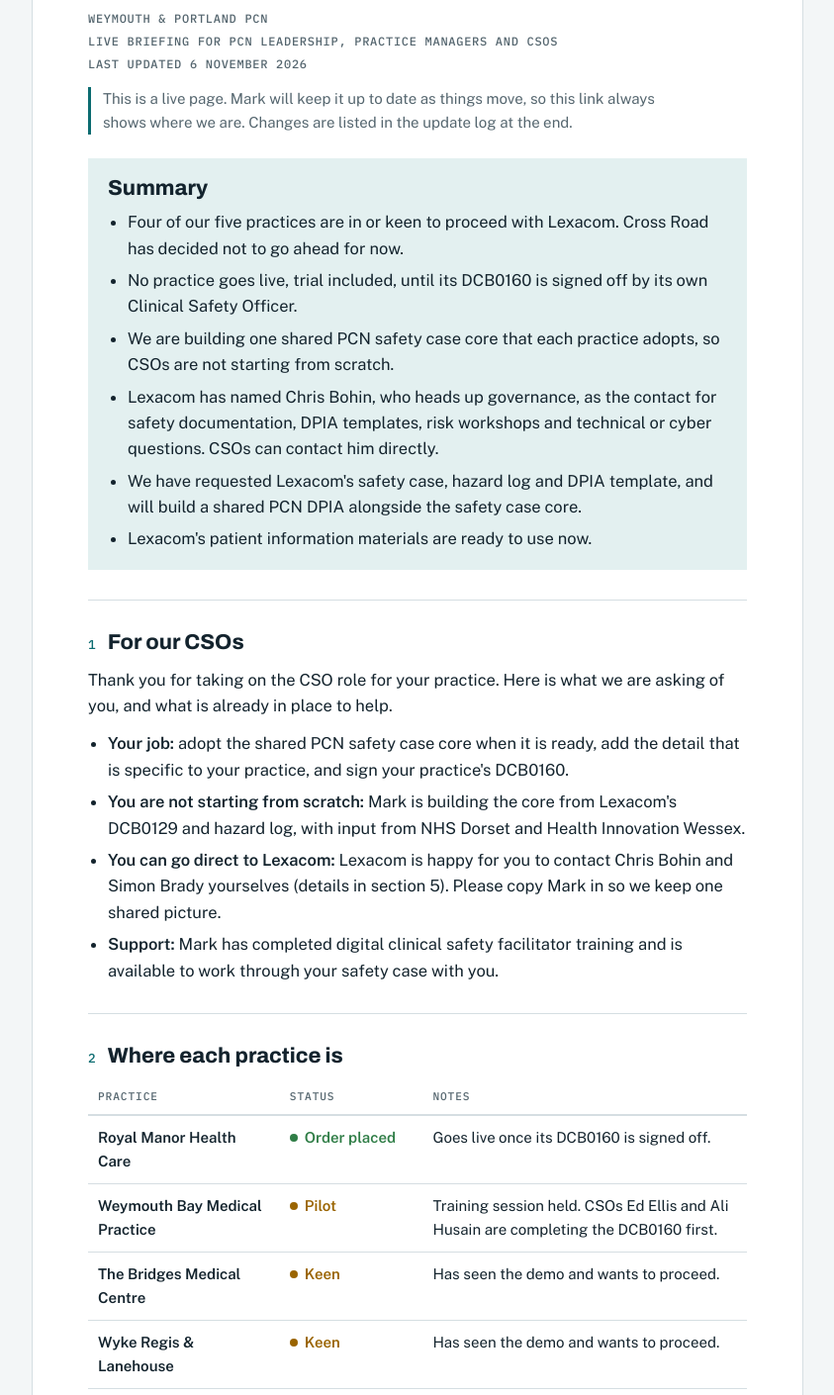
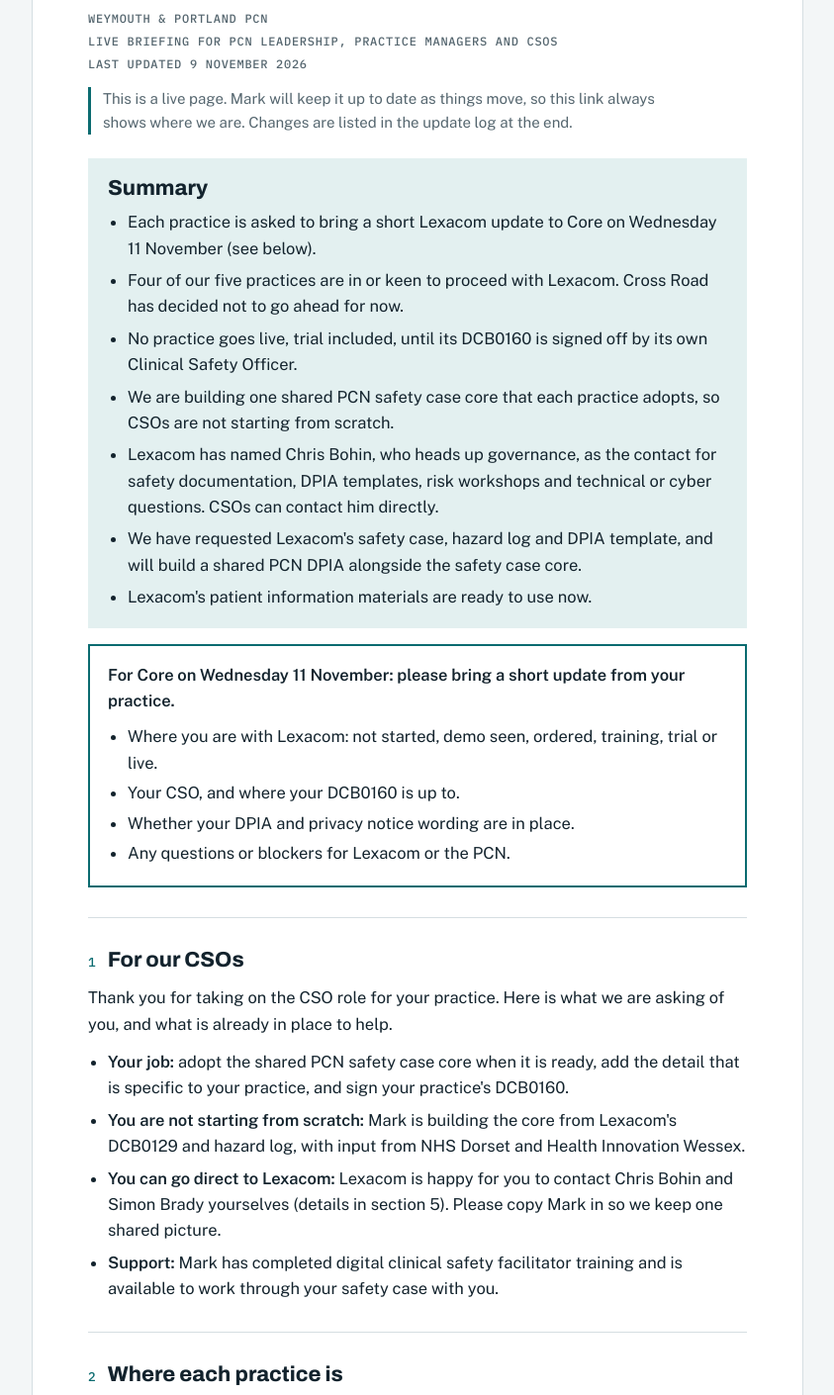
Before and after one commit to weyport-pcn/Lexacom-scrollsite, a plain HTML site: page index.html in a window 1280 px wide. Shown: the part 188-1598 px from the top of the page at 99% size, without its empty margins (218-1061 px from the left). Drawn offline with nearby package versions, Linux system fonts and the light colour scheme.

Commit message:
Update index.html

```diff
--- a/index.html
+++ b/index.html
@@ -67,6 +67,8 @@ td.note{color:var(--muted);font-size:.9rem}
 
 .rule{border:2px solid var(--accent);padding:16px 18px;margin:16px 0}
 .rule p{margin:0;font-weight:600}
+.rule ul.core{margin:10px 0 0}
+.rule ul.core li{margin-bottom:4px}
 .rule .why{font-weight:400;color:var(--muted);margin-top:6px;font-size:.94rem}
 
 .contacts{display:grid;grid-template-columns:repeat(auto-fit,minmax(240px,1fr));gap:12px;margin:8px 0 14px}
@@ -90,18 +92,29 @@ footer{max-width:780px;margin:16px auto 0;font-size:.85rem;color:var(--muted)}
 <div class="outer">
 <article class="paper">
   <h1>Lexacom and our clinical safety case</h1>
-  <div class="meta"><span>Weymouth &amp; Portland PCN</span><span>Live briefing for PCN Leadership, practice managers and CSOs</span><span>Last updated 6 November 2026</span></div>
+  <div class="meta"><span>Weymouth &amp; Portland PCN</span><span>Live briefing for PCN Leadership, practice managers and CSOs</span><span>Last updated 9 November 2026</span></div>
   <p class="live">This is a live page. Mark will keep it up to date as things move, so this link always shows where we are. Changes are listed in the update log at the end.</p>
 
   <div class="summary">
     <h2>Summary</h2>
     <ul>
+      <li>Each practice is asked to bring a short Lexacom update to Core on Wednesday 11 November (see below).</li>
       <li>Four of our five practices are in or keen to proceed with Lexacom. Cross Road has decided not to go ahead for now.</li>
       <li>No practice goes live, trial included, until its DCB0160 is signed off by its own Clinical Safety Officer.</li>
       <li>We are building one shared PCN safety case core that each practice adopts, so CSOs are not starting from scratch.</li>
       <li>Lexacom has named Chris Bohin, who heads up governance, as the contact for safety documentation, DPIA templates, risk workshops and technical or cyber questions. CSOs can contact him directly.</li>
       <li>We have requested Lexacom's safety case, hazard log and DPIA template, and will build a shared PCN DPIA alongside the safety case core.</li>
       <li>Lexacom's patient information materials are ready to use now.</li>
+    </ul>
+  </div>
+
+  <div class="rule">
+    <p>For Core on Wednesday 11 November: please bring a short update from your practice.</p>
+    <ul class="plain core">
+      <li>Where you are with Lexacom: not started, demo seen, ordered, training, trial or live.</li>
+      <li>Your CSO, and where your DCB0160 is up to.</li>
+      <li>Whether your DPIA and privacy notice wording are in place.</li>
+      <li>Any questions or blockers for Lexacom or the PCN.</li>
     </ul>
   </div>
 
@@ -122,7 +135,7 @@ footer{max-width:780px;margin:16px auto 0;font-size:.85rem;color:var(--muted)}
       <thead><tr><th>Practice</th><th>Status</th><th>Notes</th></tr></thead>
       <tbody>
         <tr><td>Royal Manor Health Care</td><td><span class="st ok">Order placed</span></td><td>Goes live once its DCB0160 is signed off.</td></tr>
-        <tr><td>Weymouth Bay Medical Practice</td><td><span class="st warn">Pilot</span></td><td>Training session held. CSOs Ed Ellis and Ali Husain are completing the DCB0160 first.</td></tr>
+        <tr><td>Weymouth Bay Medical Practice</td><td><span class="st warn">Pilot</span></td><td>Training session held. CSOs Ed Ellis and Ali Husain have completed the safety case. The DPIA and privacy notice wording are being prepared, and the practice has asked Lexacom directly for the templates.</td></tr>
         <tr><td>The Bridges Medical Centre</td><td><span class="st warn">Keen</span></td><td>Has seen the demo and wants to proceed.</td></tr>
         <tr><td>Wyke Regis &amp; Lanehouse</td><td><span class="st warn">Keen</span></td><td>Has seen the demo and wants to proceed.</td></tr>
         <tr><td>Cross Road Surgery</td><td><span class="st idle">Not proceeding</span></td><td>Has decided not to go ahead for now.</td></tr>
@@ -147,10 +160,10 @@ footer{max-width:780px;margin:16px auto 0;font-size:.85rem;color:var(--muted)}
         <tr><td>Named governance contact for our CSOs</td><td><span class="st ok">Received</span></td><td class="note">Chris Bohin, who heads up governance at Lexacom. We have asked him to confirm who Lexacom's named Clinical Safety Officer is.</td></tr>
         <tr><td>Patient information leaflets, downloadable or printed</td><td><span class="st ok">Available</span></td><td class="note">On Lexacom's website, under "Ambient AI: information for patients". Practices can download them or request printed copies.</td></tr>
         <tr><td>DCB0129 safety case and hazard log</td><td><span class="st warn">Requested</span></td><td class="note">Requested from Chris Bohin on 6 November.</td></tr>
-        <tr><td>DPIA template or example</td><td><span class="st warn">Requested</span></td><td class="note">Requested from Chris on 6 November. We will use it to build a shared PCN DPIA that each practice adapts.</td></tr>
+        <tr><td>DPIA template or example</td><td><span class="st warn">Requested</span></td><td class="note">Requested from Chris on 6 November, and by Weymouth Bay on 9 November. Weymouth Bay needs it first. We will use it to build a shared PCN DPIA that each practice adapts.</td></tr>
         <tr><td>Risk management workshop for our CSOs</td><td><span class="st ok">Offered</span></td><td class="note">Chris facilitates these. We have asked for dates to agree with CSOs.</td></tr>
         <tr><td>DCB0160 templates or worked examples</td><td><span class="st warn">Requested</span></td><td class="note">Requested from Chris on 6 November.</td></tr>
-        <tr><td>Privacy notice wording, verbal consent scripts and website text</td><td><span class="st warn">Requested</span></td><td class="note">Requested from Chris on 6 November. The patient information pages may cover some of this.</td></tr>
+        <tr><td>Privacy notice wording, verbal consent scripts and website text</td><td><span class="st warn">Requested</span></td><td class="note">Requested from Chris on 6 November, and by Weymouth Bay on 9 November. The patient information pages may cover some of this.</td></tr>
         <tr><td>Training for CSOs, clinicians and PCN staff on safe use, consent and checking outputs</td><td><span class="st warn">Awaiting reply</span></td><td class="note">Not yet answered. Will follow up with Simon.</td></tr>
       </tbody>
     </table></div>
@@ -203,6 +216,7 @@ footer{max-width:780px;margin:16px auto 0;font-size:.85rem;color:var(--muted)}
   <section>
     <h2><span class="n">7</span>Next steps</h2>
     <ol class="steps">
+      <li>Each practice brings a Lexacom update to Core on Wednesday 11 November.</li>
       <li>Receive the DCB0129, hazard log, DPIA template, DCB0160 examples and privacy and consent wording from Chris Bohin, and confirm Lexacom's named Clinical Safety Officer.</li>
       <li>Agree a date for Chris's risk management workshop with our CSOs.</li>
       <li>Follow up training for CSOs, clinicians and PCN staff with Simon.</li>
@@ -218,7 +232,7 @@ footer{max-width:780px;margin:16px auto 0;font-size:.85rem;color:var(--muted)}
   <section>
     <h2><span class="n">8</span>Update log</h2>
     <ul class="log">
-      <li><time datetime="2026-11-09">9 Nov 2026</time><span>Shared with practice managers and CSOs.</span></li>
+      <li><time datetime="2026-11-09">9 Nov 2026</time><span>Shared with practice managers and CSOs, with each practice asked to bring an update to Core on 11 November. Weymouth Bay's CSOs have completed their safety case, and the practice has asked Lexacom directly for the DPIA template and privacy notice wording.</span></li>
       <li><time datetime="2026-11-06">6 Nov 2026</time><span>Governance documents, DCB0160 examples, privacy and consent wording and workshop dates requested from Chris Bohin. Shared PCN DPIA added to the plan. Alex Tealdi has offered to advise on the safety case. Weymouth Bay has had its training session.</span></li>
       <li><time datetime="2026-11-04">4 Nov 2026</time><span>First version shared with PCN Leadership. Includes Lexacom's reply: Chris Bohin confirmed as governance contact, risk workshop offered, patient leaflets available, and a trial offered for PCN services in place of a 3CX reference site.</span></li>
     </ul>
```
